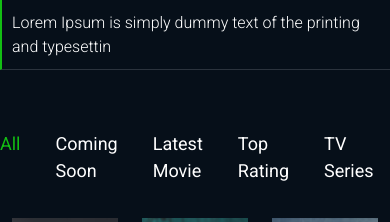
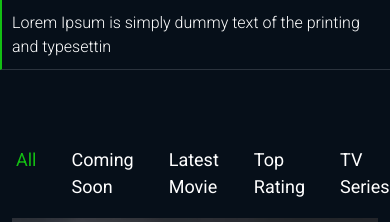
Before and after one commit to EmanuelaPau/proj-html-vuejs, a Vue app: page / in a window 390 px wide. Shown: the part 3541-3763 px from the top of the page. Built offline with nearby package versions, Linux system fonts and the light colour scheme.

Commit message:
Add responsivness to movies card container

```diff
--- a/src/components/Main/MainNewMoviesCardContainer.vue
+++ b/src/components/Main/MainNewMoviesCardContainer.vue
@@ -1,6 +1,6 @@
 <template>
     <div class="my_container marginBottom">
-        <nav class="mb-5">
+        <nav class="mb-5 p-3 p-lg-0">
             <ul class="list-unstyled d-flex">
                 <li @click="reset()" class="active" value="all">All
                 </li>
@@ -15,7 +15,7 @@
 
         <div class="container-fluid wrapper ">
             <div class="row">
-                <div v-for="movie in newMovieCard" :movie="movie" class="col-4 mb-4"
+                <div v-for="movie in newMovieCard" :movie="movie" class=" col-12 col-md-6 col-lg-4 mb-4"
                     :class="movie.state == 'on' ? 'd-block' : 'd-none'">
 
                     <NewMovieCard class="mb-2" :movie=movie />
```
